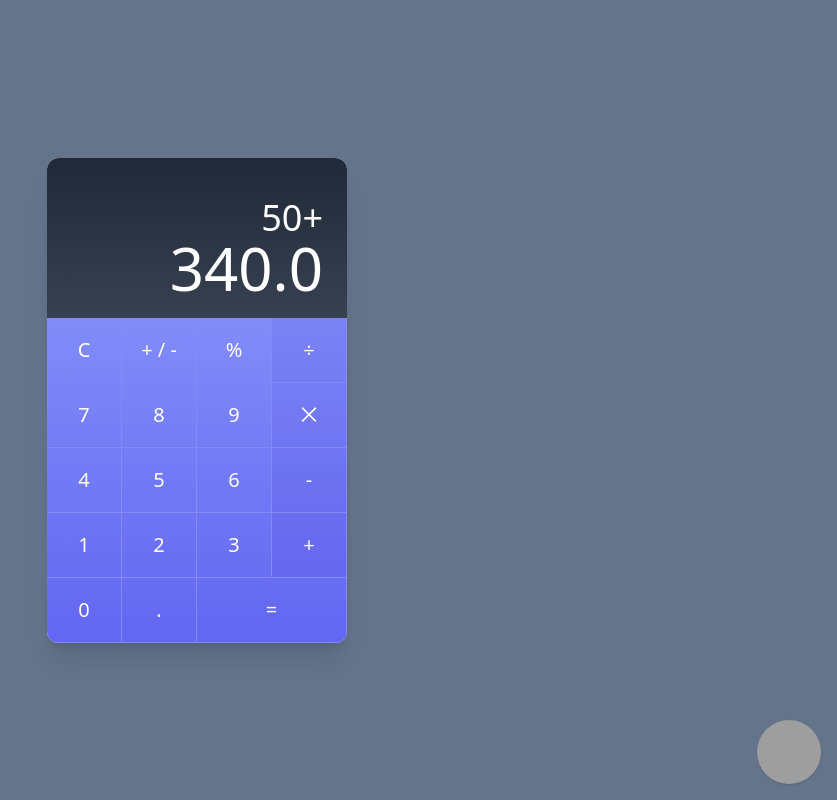
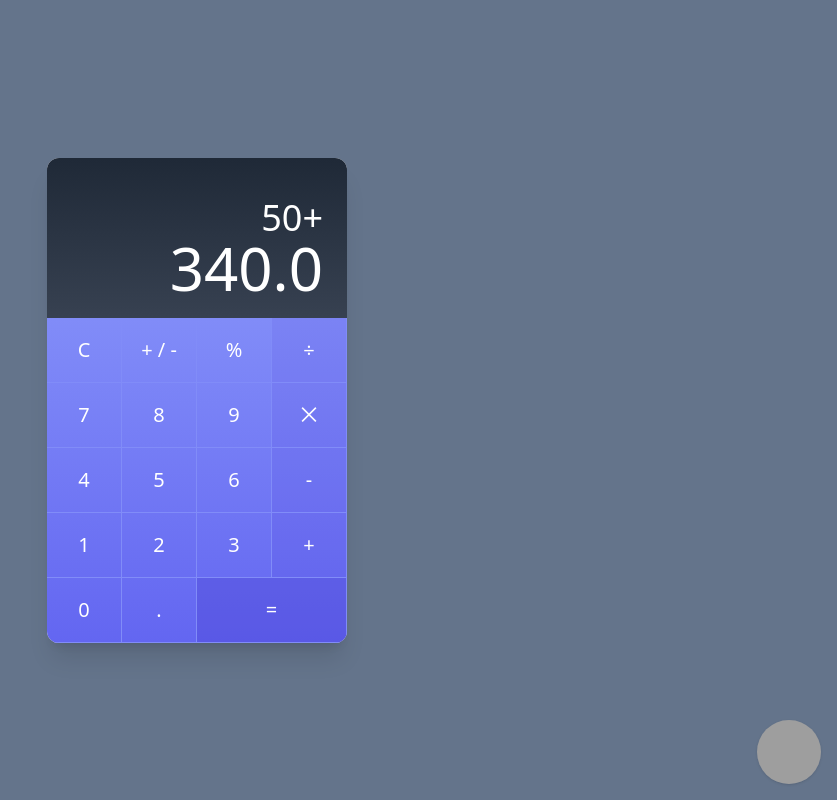
Before and after one commit to kanixdaniel/zoneless-calculator, an Angular app: page /calculator in a window 1280 px wide. Shown: the whole page, without its empty margins (443-1280 px from the left). Built offline with nearby package versions, Linux system fonts and the light colour scheme; grey boxes are pictures that could not be loaded.

Commit message:
Feat: estilos para boton de igual

```diff
--- a/src/app/calculator/components/calculator-button/calculator-button.component.css
+++ b/src/app/calculator/components/calculator-button/calculator-button.component.css
@@ -5,3 +5,7 @@ button {
 .is-command {
     @apply  bg-indigo-700/10;
 }
+
+.is-equal {
+    @apply bg-indigo-700/30 hover:bg-indigo-700/40;
+}
--- a/src/app/calculator/components/calculator-button/calculator-button.component.html
+++ b/src/app/calculator/components/calculator-button/calculator-button.component.html
@@ -1,3 +1,3 @@
-<button [class.is-command]="isCommand()">
+<button [ngClass]="{'is-command': isCommand(), 'is-equal': isDoubleSize()}">
     <ng-content /> <!-- Content projection -->
 </button>
--- a/src/app/calculator/components/calculator-button/calculator-button.component.ts
+++ b/src/app/calculator/components/calculator-button/calculator-button.component.ts
@@ -1,8 +1,9 @@
+import { CommonModule } from '@angular/common';
 import { ChangeDetectionStrategy, Component, HostBinding, input } from '@angular/core';
 
 @Component({
     selector: 'calculator-button',
-    imports: [],
+    imports: [CommonModule],
     templateUrl: './calculator-button.component.html',
     styleUrl: './calculator-button.component.css',
     changeDetection: ChangeDetectionStrategy.OnPush,
```
